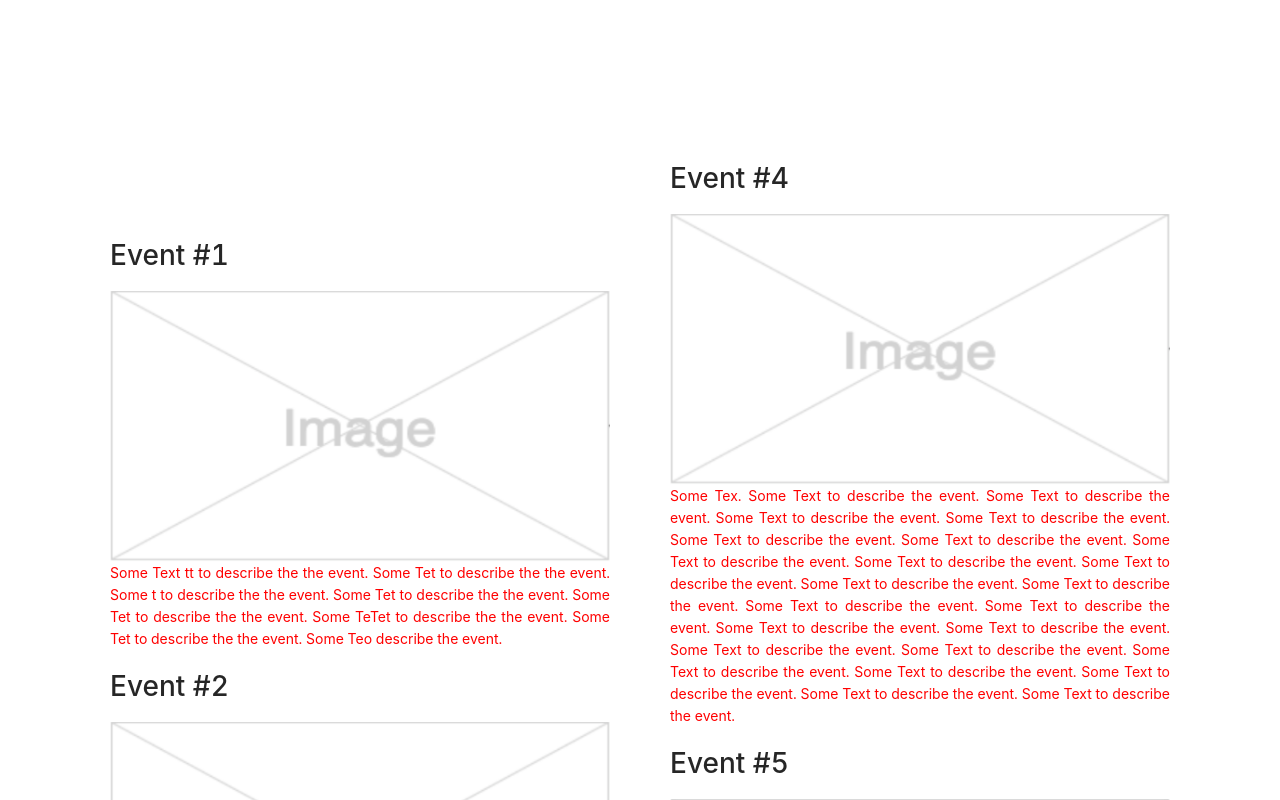
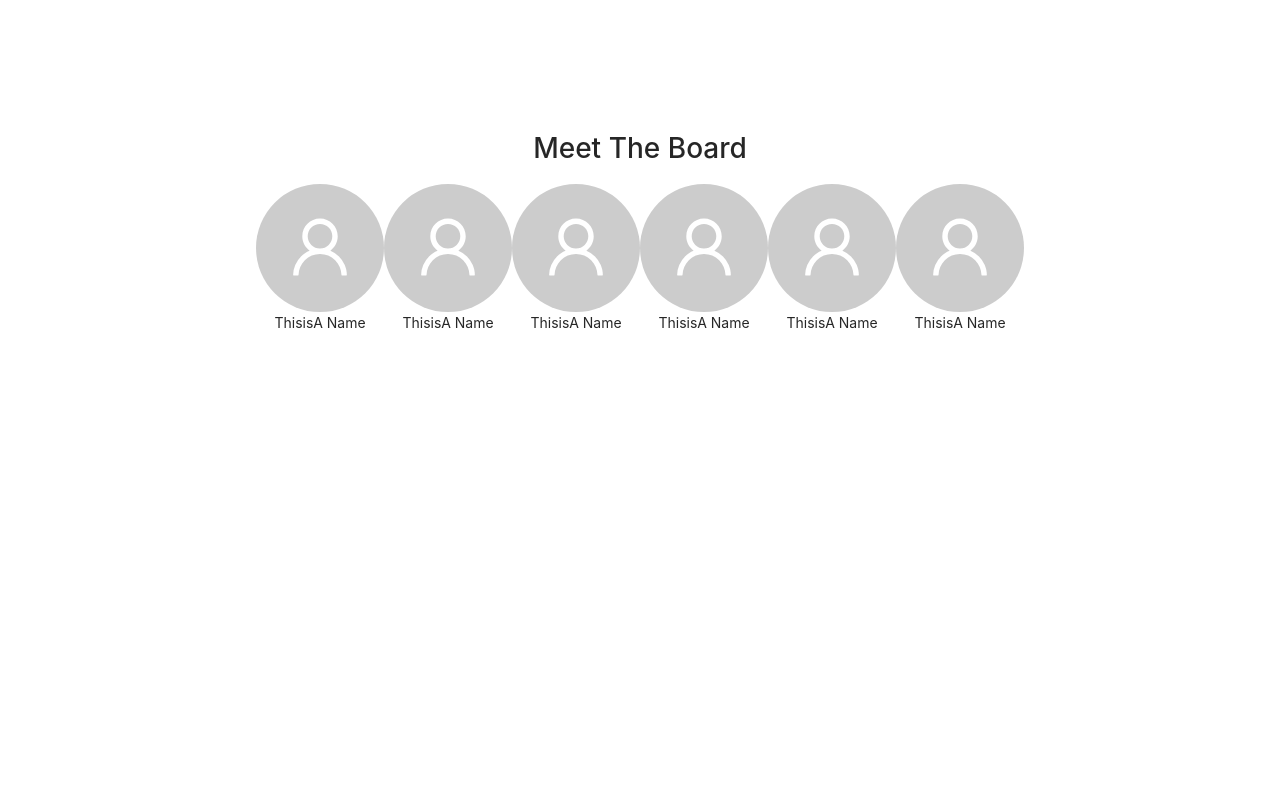
Before and after one commit to aadarshjha/kombucha, a React (Create React App) app in the folder client/: page / in a window 1280 px wide. Shown: the part 680-1480 px from the top of the page. After the commit the page ends 1028 px from the top, so only its background shows below. Built offline with nearby package versions, Linux system fonts and the light colour scheme.

Commit message:
meet hte board

```diff
--- /dev/null
+++ b/client/src/views/landingpage/info.tsx
@@ -0,0 +1,63 @@
+import React from "react";
+import "antd/dist/antd.css";
+import { UserOutlined } from '@ant-design/icons';
+import "./landingpage.css";
+import { Avatar } from "antd";
+
+const Info: React.FC<Record<string, never>> = () => (
+  <div className="centeredHeader">
+      {/* general information about VUMS */}
+      <h1>
+          Meet The Board
+      </h1>
+
+      <div className="avatars">
+          <div>
+            <Avatar size={128} icon={<UserOutlined />} />
+            <br/>
+            <p>
+                ThisisA Name
+            </p>
+          </div>
+          <div>
+            <Avatar size={128} icon={<UserOutlined />} />
+            <br/>
+            <p>
+                ThisisA Name
+            </p>
+          </div>
+          <div>
+            <Avatar size={128} icon={<UserOutlined />} />
+            <br/>
+            <p>
+                ThisisA Name
+            </p>
+          </div>
+          <div>
+            <Avatar size={128} icon={<UserOutlined />} />
+            <br/>
+            <p>
+                ThisisA Name
+            </p>
+          </div>
+          <div>
+            <Avatar size={128} icon={<UserOutlined />} />
+            <br/>
+            <p>
+                ThisisA Name
+            </p>
+          </div>
+          <div>
+            <Avatar size={128} icon={<UserOutlined />} />
+            <br/>
+            <p>
+                ThisisA Name
+            </p>
+          </div>
+      </div>
+
+
+  </div>
+);
+
+export default Info;
--- a/client/src/views/landingpage/landingpage.css
+++ b/client/src/views/landingpage/landingpage.css
@@ -10,6 +10,8 @@
   align-items: center;
   text-align: center;
   height: 80%;
+  width: 100%;
+  /* background-color: red; */
 }
 
 .landingDiv {
@@ -42,7 +44,7 @@
   width: 40%;
 }
 .left p, .right p {
-  color: red;
+  /* color: red; */
   width: 500px;
   text-align: justify;
 }
@@ -60,3 +62,11 @@
   height: 100%;
   margin: 30px;
 } */
+
+.avatars {
+  width: 60%;
+  display: flex;
+  flex-direction: row;
+  justify-content: space-between;
+  flex-wrap: wrap;
+}
--- a/client/src/views/landingpage/landingpage.tsx
+++ b/client/src/views/landingpage/landingpage.tsx
@@ -1,6 +1,6 @@
 import React from "react";
 import Intro from "./Intro";
-import Scroll from "./Scroll";
+import Info from "./info";
 import "antd/dist/antd.css";
 import "./landingpage.css";
 
@@ -10,7 +10,8 @@ const LandingPage: React.FC<Record<string, never>> = () => (
       <Intro />
     </div>
     <div className="scroll">
-      <Scroll />
+      <Info />
+      {/* <Scroll /> */}
     </div>
   </div>
 );
```
